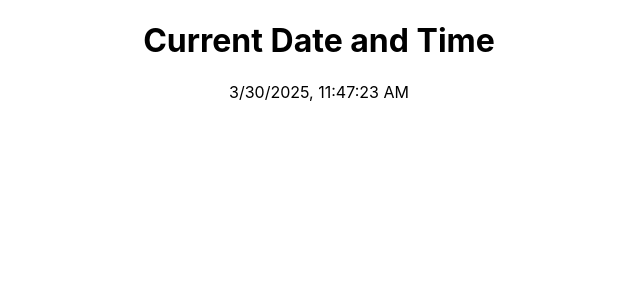
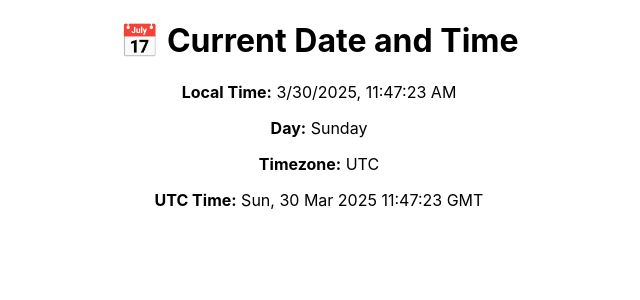
Before and after one commit to AliHosseini1959/date-time-app, a React (Create React App) app: page / in a window 1280 px wide. Shown: the top 300 px of the page, without its empty margins (321-961 px from the left). Built offline with nearby package versions, Linux system fonts and the light colour scheme.

Commit message:
Updated app to show day, timezone, and UTC time

```diff
--- a/src/App.js
+++ b/src/App.js
@@ -9,13 +9,16 @@ function App() {
       setDateTime(new Date());
     }, 1000); // Update every second
 
-    return () => clearInterval(intervalId); // Cleanup on component unmount
+    return () => clearInterval(intervalId); // Cleanup
   }, []);
 
   return (
     <div className="App">
-      <h1>Current Date and Time</h1>
-      <p>{dateTime.toLocaleString()}</p>
+      <h1>📅 Current Date and Time</h1>
+      <p><strong>Local Time:</strong> {dateTime.toLocaleString()}</p>
+      <p><strong>Day:</strong> {dateTime.toLocaleDateString(undefined, { weekday: 'long' })}</p>
+      <p><strong>Timezone:</strong> {Intl.DateTimeFormat().resolvedOptions().timeZone}</p>
+      <p><strong>UTC Time:</strong> {dateTime.toUTCString()}</p>
     </div>
   );
 }
```
